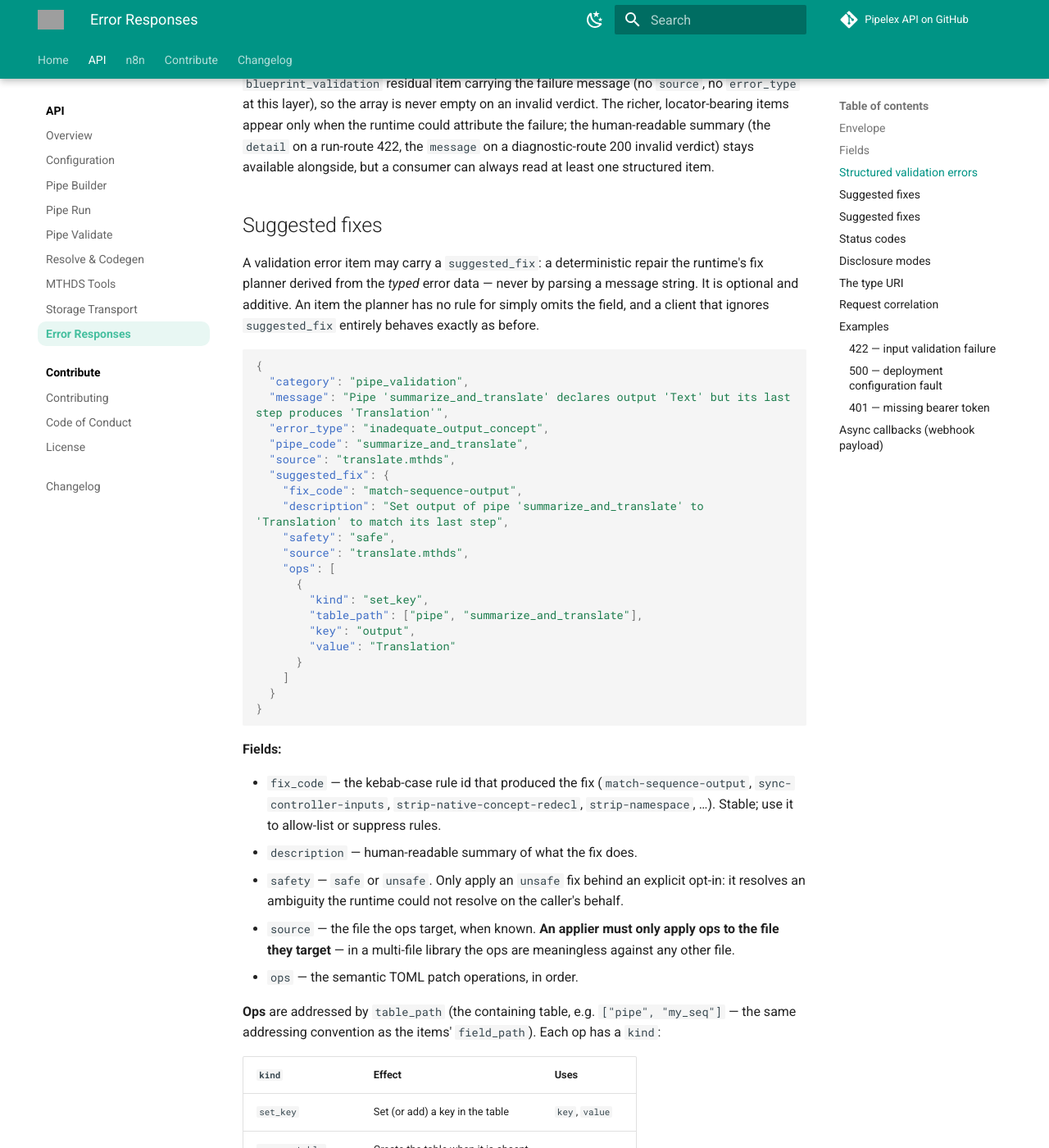
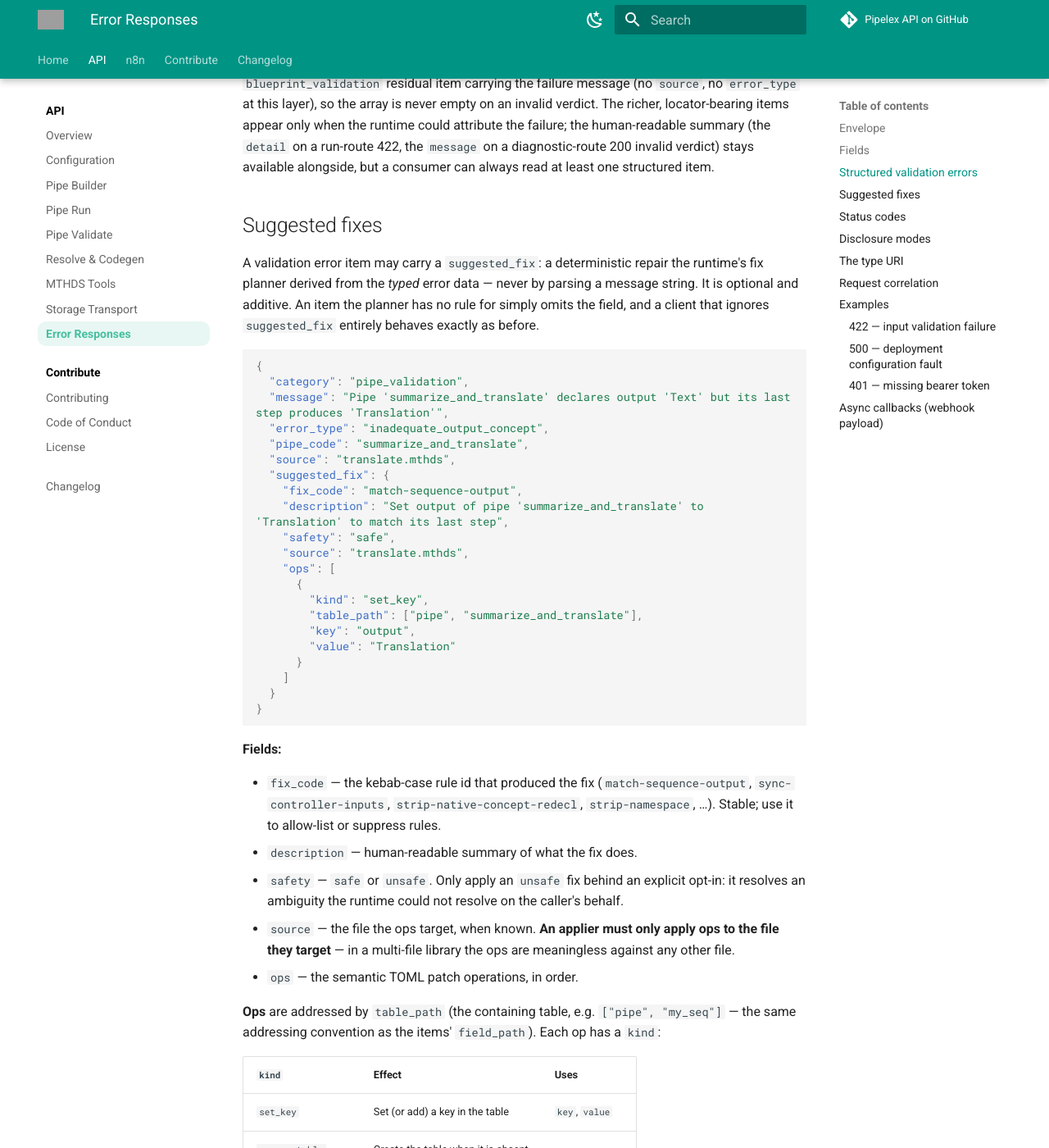
Before and after one commit to Pipelex/pipelex-api, an MkDocs documentation site: the page built from docs/error-responses.md, in a window 1280 px wide and 1400 px high, scrolled down 2765 px. Shown: the whole window at 82% size. Built offline with MkDocs 1.6.1 and Material for MkDocs 9.7.7, drawn with Linux system fonts in a browser that asks for light colours; comment, search, counter and statistics services are not loaded; some of the changed text lies outside the part shown; grey boxes are pictures that could not be loaded.

Commit message:
docs: fix duplicated Suggested fixes section, refine v0.11.0 changelog
The 0.41.0 sweep accidentally duplicated the "Suggested fixes" section
in docs/error-responses.md; remove the duplicate. Restructure the
v0.11.0 changelog entry into Added/Changed/Fixed, add the storage
transport docs and upload size-limit test entries, and correct the
pipelex dependency bump range (0.40.0 -> 0.42.0).

Co-Authored-By: Claude Sonnet 5 <noreply@anthropic.com>
Claude-Session: https://claude.ai/code/session_01V744TkacETpFbz5X3ke876

````diff
--- a/docs/error-responses.md
+++ b/docs/error-responses.md
@@ -55,56 +55,6 @@ When a bundle fails validation, the `ValidateBundleError` carries a `validation_
 Items carry only the fields that apply to their category — absent fields are omitted, not null. `validation_errors` is **retained under STRICT disclosure** (it describes the caller's own submitted bundle, not server internals). It is present only on `ValidateBundleError`; other error types omit it.
 
 Every invalid verdict carries a **non-empty** `validation_errors` array — the structured-info invariant is total. A parse-level failure the runtime cannot attribute to a known pipe/concept/field — a raw TOML-syntax error, an empty blueprint, or an elaborator failure — still becomes one `blueprint_validation` residual item carrying the failure message (no `source`, no `error_type` at this layer), so the array is never empty on an invalid verdict. The richer, locator-bearing items appear only when the runtime could attribute the failure; the human-readable summary (the `detail` on a run-route 422, the `message` on a diagnostic-route 200 invalid verdict) stays available alongside, but a consumer can always read at least one structured item.
-
-## Suggested fixes
-
-A validation error item may carry a `suggested_fix`: a deterministic repair the runtime's fix planner derived from the *typed* error data — never by parsing a message string. It is optional and additive. An item the planner has no rule for simply omits the field, and a client that ignores `suggested_fix` entirely behaves exactly as before.
-
-```json
-{
-  "category": "pipe_validation",
-  "message": "Pipe 'summarize_and_translate' declares output 'Text' but its last step produces 'Translation'",
-  "error_type": "inadequate_output_concept",
-  "pipe_code": "summarize_and_translate",
-  "source": "translate.mthds",
-  "suggested_fix": {
-    "fix_code": "match-sequence-output",
-    "description": "Set output of pipe 'summarize_and_translate' to 'Translation' to match its last step",
-    "safety": "safe",
-    "source": "translate.mthds",
-    "ops": [
-      {
-        "kind": "set_key",
-        "table_path": ["pipe", "summarize_and_translate"],
-        "key": "output",
-        "value": "Translation"
-      }
-    ]
-  }
-}
-```
-
-**Fields:**
-
-- `fix_code` — the kebab-case rule id that produced the fix (`match-sequence-output`, `sync-controller-inputs`, `strip-native-concept-redecl`, `strip-namespace`, …). Stable; use it to allow-list or suppress rules.
-- `description` — human-readable summary of what the fix does.
-- `safety` — `safe` or `unsafe`. Only apply an `unsafe` fix behind an explicit opt-in: it resolves an ambiguity the runtime could not resolve on the caller's behalf.
-- `source` — the file the ops target, when known. **An applier must only apply ops to the file they target** — in a multi-file library the ops are meaningless against any other file.
-- `ops` — the semantic TOML patch operations, in order.
-
-**Ops** are addressed by `table_path` (the containing table, e.g. `["pipe", "my_seq"]` — the same addressing convention as the items' `field_path`). Each op has a `kind`:
-
-| `kind` | Effect | Uses |
-|---|---|---|
-| `set_key` | Set (or add) a key in the table | `key`, `value` |
-| `ensure_table` | Create the table when it is absent | — |
-| `delete_key` | Remove a key from the table | `key` |
-| `delete_table` | Remove the table | — |
-| `rename_table_key` | Rename a key in place | `key`, `new_key` |
-
-`value` is a TOML scalar (string, integer, float, boolean) or a flat scalar mapping, which a fix that must create a whole table at once — a missing `inputs` mapping, say — writes as an inline table.
-
-**The ops are the machine contract; any rendered diff is presentation.** Apply them with a style-preserving TOML editor rather than reconstructing the file from a diff: that is what keeps the caller's formatting, comments, and key order intact.
 
 ## Suggested fixes
 
````
Also changed, not shown: CHANGELOG.md (+12 -3 lines).
